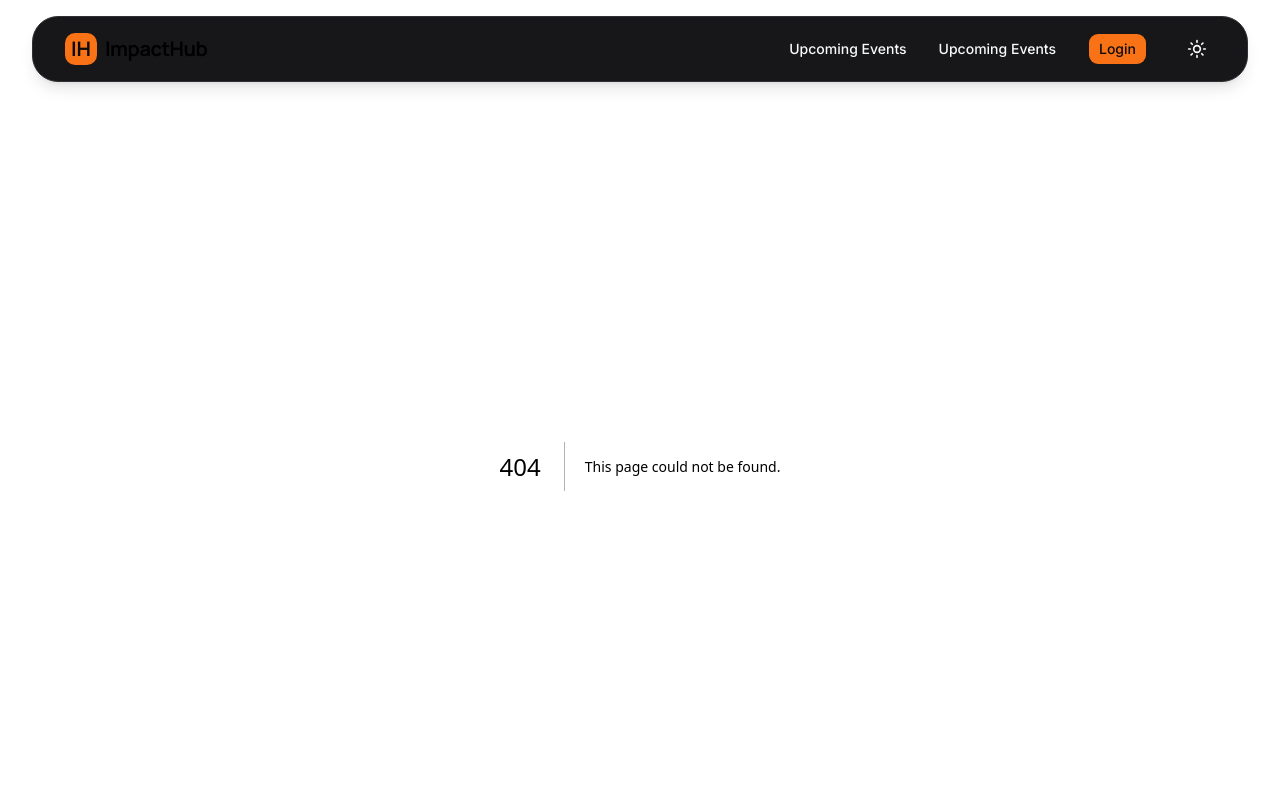
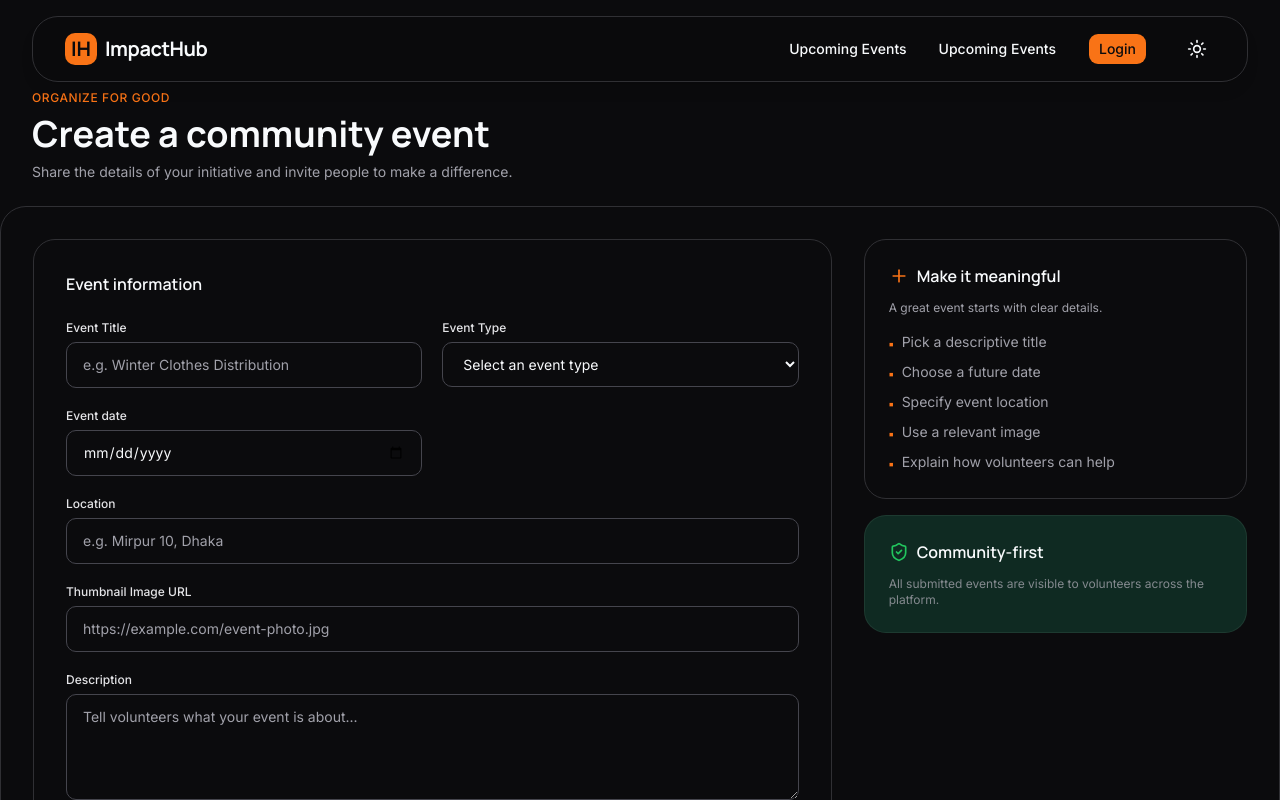
Before and after one commit to Afrid25/impacthub-client-, a Next.js app: page /add-events in a window 1280 px wide. Before the commit this address had no page. Shown: the top 800 px of the page. Built offline with nearby package versions, Linux system fonts and the light colour scheme.

Commit message:
add events form and connect to the backend server

```diff
--- /dev/null
+++ b/src/app/add-events/page.jsx
@@ -0,0 +1,224 @@
+"use client";
+
+import { useState } from "react";
+import { Plus, ChevronRight, ShieldCheck } from "lucide-react";
+
+const eventTypes = [
+  "Cleanup",
+  "Plantation",
+  "Donation",
+  "Blood Donation",
+  "Food Distribution",
+  "Education",
+  "Other",
+];
+
+export default function AddEventsPage() {
+  const [formData, setFormData] = useState({
+    title: "",
+    eventType: "",
+    date: "",
+    location: "",
+    thumbnail: "",
+    description: "",
+  });
+
+  const handleChange = (e) => {
+    const { name, value } = e.target;
+    setFormData((prev) => ({ ...prev, [name]: value }));
+  };
+
+  const handleSubmit = async(e) => {
+    e.preventDefault();
+    const res = await fetch("http://localhost:4500/add-events", {
+        method: "POST",
+        headers: {
+            "Content-Type": "application/json",
+        },
+        body: JSON.stringify(formData),
+  });
+
+  const data = await res.json();
+
+  console.log("Server Response:", data);
+  };
+
+  console.log("Form Data:", formData);
+
+  return (
+    <div className="min-h-svh bg-background text-foreground">
+      <header className="px-4 sm:px-6 lg:px-8 py-6">
+        <span className="text-xs font-medium text-primary tracking-wider uppercase mb-2 block">
+          Organize for Good
+        </span>
+        <h1 className="font-heading text-3xl sm:text-4xl font-bold text-foreground mb-2">
+          Create a community event
+        </h1>
+        <p className="text-sm text-muted-foreground max-w-2xl">
+          Share the details of your initiative and invite people to make a difference.
+        </p>
+      </header>
+
+      <div className="border border-border bg-background rounded-4xl max-w-7xl mx-auto px-4 sm:px-6 lg:px-8 py-8">
+        <div className="grid grid-cols-1 lg:grid-cols-12 gap-8">
+          {/* Left: Event Information Form */}
+          <div className="lg:col-span-8">
+            <div className="rounded-2xl bg-surface border border-border shadow-stone-400 p-6 lg:p-8">
+              <h2 className="font-heading font-semibold text-foreground mb-6">
+                Event information
+              </h2>
+              <form onSubmit={handleSubmit} className="space-y-5">
+                <div className="grid grid-cols-1 md:grid-cols-2 gap-5">
+                  <div className="col-span-2 md:col-span-1">
+                    <label className="block text-xs font-medium dark:text-[#E4E4E7] text-foreground mb-1.5">
+                      Event Title
+                    </label>
+                    <input
+                      name="title"
+                      type="text"
+                      placeholder="e.g. Winter Clothes Distribution"
+                      value={formData.title}
+                      onChange={handleChange}
+                      className="w-full rounded-lg border border-border bg-surface-elevated px-4 py-3 text-sm text-foreground placeholder:text-muted-foreground dark:border-[#45454D] focus:border-primary focus:ring-1 focus:ring-primary transition-all"
+                    />
+                  </div>
+                  <div>
+                    <label className="block text-xs font-medium dark:text-[#E4E4E7] text-foreground mb-1.5">
+                      Event Type
+                    </label>
+                    <select
+                      name="eventType"
+                      value={formData.eventType}
+                      onChange={handleChange}
+                      className="w-full rounded-lg border border-border bg-surface-elevated px-4 py-3 text-sm text-foreground placeholder:text-muted-foreground dark:border-[#45454D] focus:border-primary focus:ring-1 focus:ring-primary transition-all"
+                    >
+                      <option value="">Select an event type</option>
+                      {eventTypes.map((type) => (
+                        <option key={type} value={type}>
+                          {type}
+                        </option>
+                      ))}
+                    </select>
+                  </div>
+                  <div className="col-span-2 md:col-span-1">
+                    <label className="block text-xs font-medium dark:text-[#E4E4E7] text-foreground mb-1.5">
+                      Event date
+                    </label>
+                    <input
+                      name="date"
+                      type="date"
+                      placeholder="Choose a future date"
+                      value={formData.date}
+                      onChange={handleChange}
+                      className="w-full rounded-lg border border-border bg-surface-elevated px-4 py-3 text-sm text-foreground placeholder:text-muted-foreground dark:border-[#45454D] focus:border-primary focus:ring-1 focus:ring-primary transition-all"
+                    />
+                  </div>
+                </div>
+                <div>
+                  <label className="block text-xs font-medium dark:text-[#E4E4E7] text-foreground mb-1.5">
+                    Location
+                  </label>
+                  <input
+                    name="location"
+                    type="text"
+                    placeholder="e.g. Mirpur 10, Dhaka"
+                    value={formData.location}
+                    onChange={handleChange}
+                    className="w-full rounded-lg border border-border bg-surface-elevated px-4 py-3 text-sm text-foreground placeholder:text-muted-foreground dark:border-[#45454D] focus:border-primary focus:ring-1 focus:ring-primary transition-all"
+                  />
+                </div>
+                <div>
+                  <label className="block text-xs font-medium dark:text-[#E4E4E7] text-foreground mb-1.5">
+                    Thumbnail Image URL
+                  </label>
+                  <input
+                    name="thumbnail"
+                    type="url"
+                    placeholder="https://example.com/event-photo.jpg"
+                    value={formData.thumbnail}
+                    onChange={handleChange}
+                    className="w-full rounded-lg border border-border bg-surface-elevated px-4 py-3 text-sm text-foreground placeholder:text-muted-foreground dark:border-[#45454D] focus:border-primary focus:ring-1 focus:ring-primary transition-all"
+                  />
+                </div>
+                <div>
+                  <label className="block text-xs font-medium dark:text-[#E4E4E7] text-foreground mb-1.5">
+                    Description
+                  </label>
+                  <textarea
+                    name="description"
+                    rows="4"
+                    placeholder="Tell volunteers what your event is about..."
+                    value={formData.description}
+                    onChange={handleChange}
+                    className="w-full rounded-lg border border-border bg-surface-elevated px-4 py-3 text-sm text-foreground placeholder:text-muted-foreground dark:border-[#45454D] focus:border-primary focus:ring-1 focus:ring-primary transition-all"
+                  />
+                </div>
+                <button
+                  type="submit"
+                  className="w-full flex justify-center items-center gap-1 py-3.5 rounded-lg bg-primary text-primary-foreground font-medium text-sm hover:bg-primary/90 transition-colors"
+                >
+                  <Plus className="h-4 w-4" />
+                  Create Event <span className="ml-1 text-xs opacity-70">*</span>
+                </button>
+              </form>
+            </div>
+          </div>
+
+          {/* Right: Info Cards */}
+          <div className="lg:col-span-4">
+            <div className="space-y-4">
+              <div className="rounded-2xl bg-surface border border-border p-6">
+                <div className="flex items-center gap-2 mb-3">
+                  <Plus className="h-5 w-5 text-primary" />
+                  <h3 className="font-heading font-semibold text-foreground">
+                    Make it meaningful
+                  </h3>
+                </div>
+                <p className="text-xs text-muted-foreground mb-4">
+                  A great event starts with clear details.
+                </p>
+                <ul className="space-y-2 text-sm text-muted-foreground">
+                  <li className="flex items-start gap-2">
+                    <span className="text-primary mt-0.5">&#9642;</span>
+                    Pick a descriptive title
+                  </li>
+                  <li className="flex items-start gap-2">
+                    <span className="text-primary mt-0.5">&#9642;</span>
+                    Choose a future date
+                  </li>
+                  <li className="flex items-start gap-2">
+                    <span className="text-primary mt-0.5">&#9642;</span>
+                    Specify event location
+                  </li>
+                  <li className="flex items-start gap-2">
+                    <span className="text-primary mt-0.5">&#9642;</span>
+                    Use a relevant image
+                  </li>
+                  <li className="flex items-start gap-2">
+                    <span className="text-primary mt-0.5">&#9642;</span>
+                    Explain how volunteers can help
+                  </li>
+                </ul>
+              </div>
+
+              <div
+                className="rounded-2xl bg-[#0f2a22] border border-[#2d4a3f]/50 p-6"
+              >
+                <div className="flex items-center gap-2 mb-3">
+                  <ShieldCheck className="h-5 w-5 text-[#22C55E]" />
+                  <h3 className="font-heading font-semibold text-foreground">
+                    Community-first
+                  </h3>
+                </div>
+                <p className="text-xs text-[#A1A1AA]/80">
+                  All submitted events are visible to volunteers across the
+                  platform.
+                </p>
+              </div>
+            </div>
+          </div>
+        </div>
+      </div>
+    </div>
+  );
+}
--- a/src/app/layout.js
+++ b/src/app/layout.js
@@ -1,7 +1,8 @@
 import { Manrope, Inter } from "next/font/google";
 import "./globals.css";
 import Navbar from "@/components/navbar";
-import { Footer } from "react-day-picker";
+import Footer from "@/components/footer";
+
 
 const manrope = Manrope({
   variable: "--font-heading",
@@ -33,6 +34,7 @@ export default function RootLayout({ children }) {
         {children}
 
         <Footer />
+
       </body>
     </html>
   );
```
